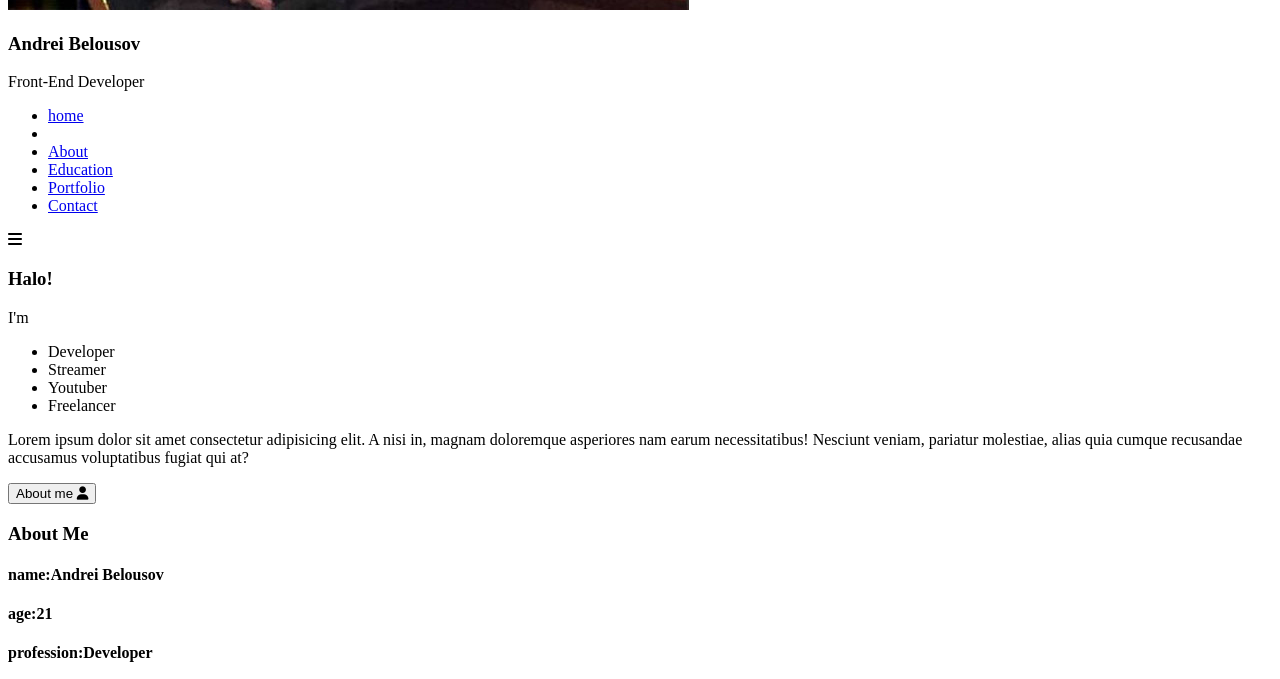
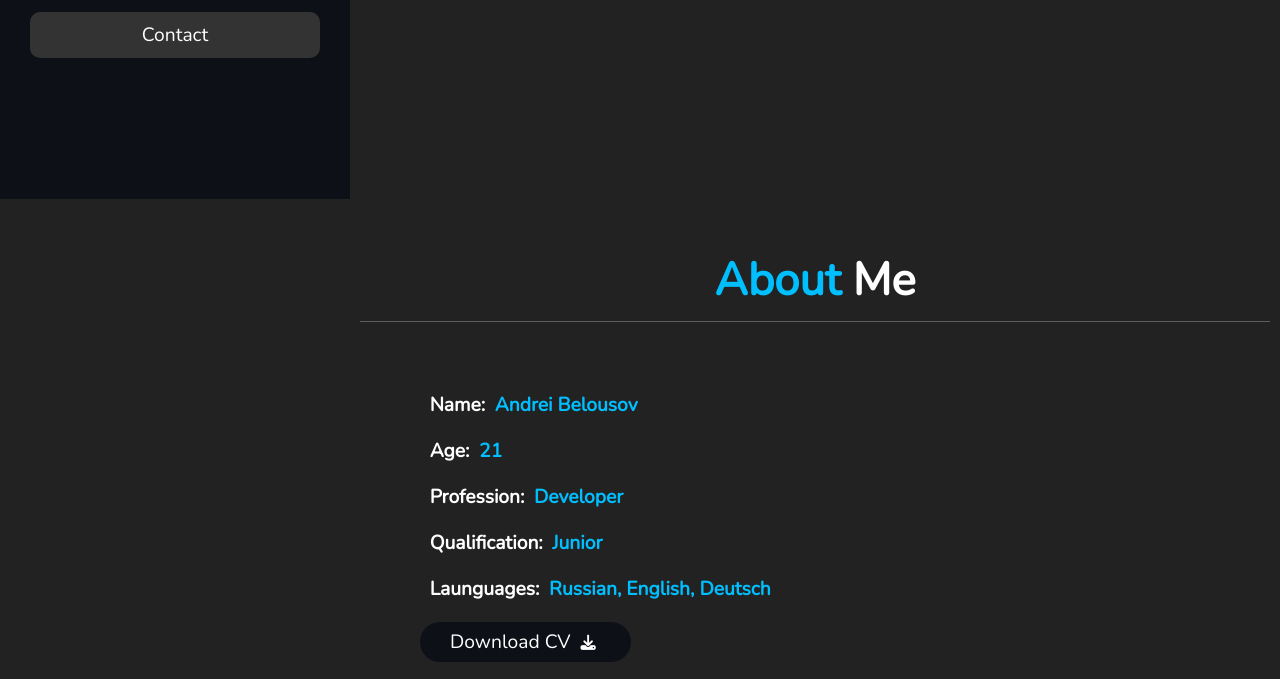
Before and after one commit to ponyn1ce/portfolio.github.io, a plain HTML site: page index.html in a window 1280 px wide. Shown: the part 601-1280 px from the top of the page. Drawn offline with nearby package versions, Linux system fonts and the light colour scheme; files that its build step writes are made by us from their sources.

Commit message:
Update index.html

```diff
--- a/index.html
+++ b/index.html
@@ -6,7 +6,7 @@
     <title>Portfolio</title>
 
     <!-- custom style css link(css)-->
-    <link rel="stylesheet" href="/portfolio.github.io//style.css">
+    <link rel="stylesheet" href="/portfolio.github.io/style.css">
 
     <!-- font link(text) -->
     <link href="https://fonts.googleapis.com/css?family=Nunito" rel="stylesheet" type="text/css">
```
